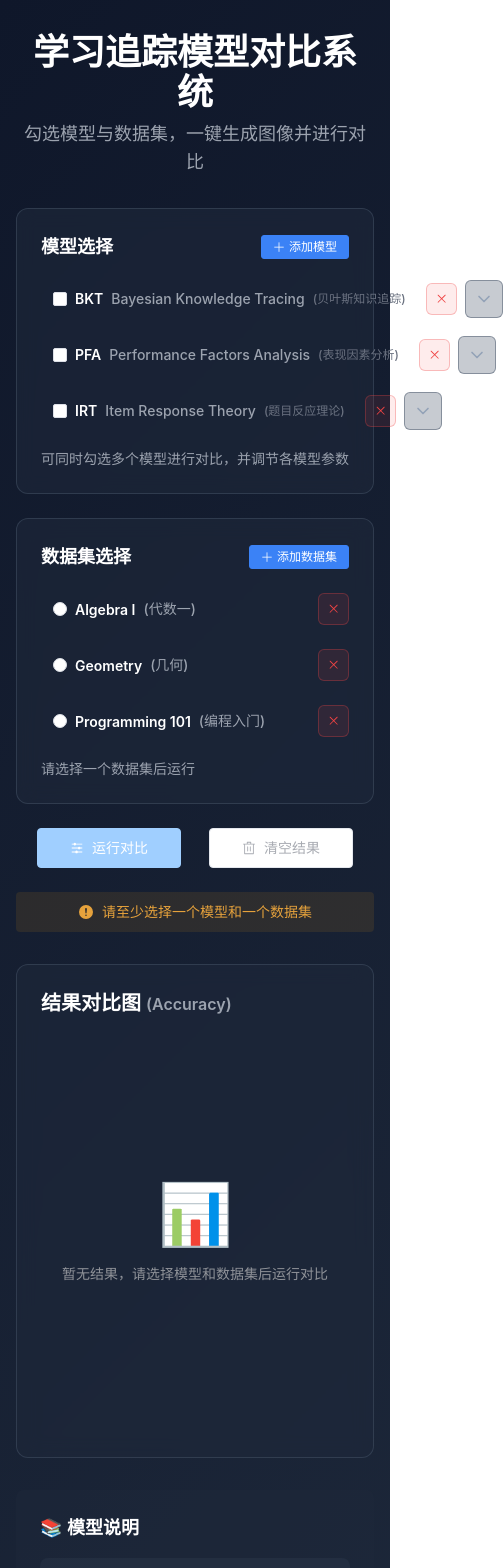
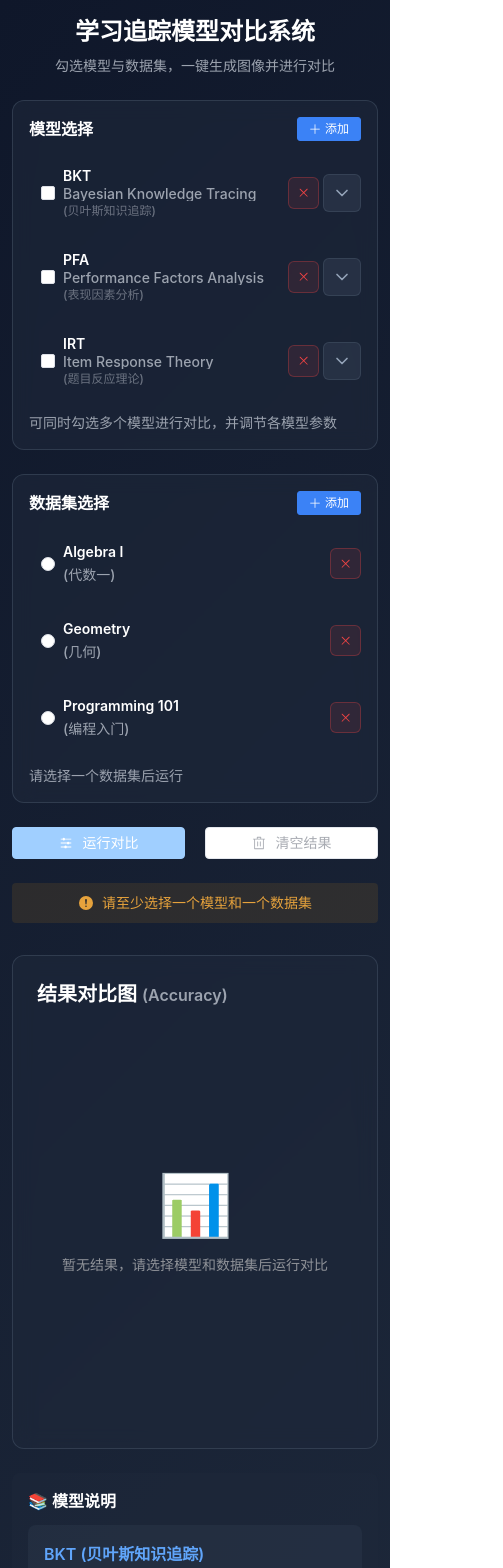
Before and after one commit to Kat3r1naK/model, a Vue app: page / in a window 390 px wide. Shown: the top 1568 px of the page, 503 px wide, since content can reach past the window. Built offline with nearby package versions, Linux system fonts and the light colour scheme.

Commit message:
feat(responsive): 实现响应式设计，优化组件在不同设备上的显示效果

```diff
--- a/src/App.vue
+++ b/src/App.vue
@@ -1,10 +1,10 @@
 <template>
-  <div id="app" class="min-h-screen py-8 px-4">
+  <div id="app" class="min-h-screen py-4 md:py-8 px-3 md:px-4">
     <div class="max-w-7xl mx-auto">
       <!-- 标题 -->
-      <header class="text-center mb-8">
-        <h1 class="text-4xl font-bold text-white mb-2">学习追踪模型对比系统</h1>
-        <p class="text-gray-400 text-lg">勾选模型与数据集，一键生成图像并进行对比</p>
+      <header class="text-center mb-6 md:mb-8">
+        <h1 class="text-2xl md:text-4xl font-bold text-white mb-2">学习追踪模型对比系统</h1>
+        <p class="text-gray-400 text-sm md:text-lg">勾选模型与数据集，一键生成图像并进行对比</p>
       </header>
 
       <!-- 选择区域 -->
@@ -14,25 +14,30 @@
       </div>
 
       <!-- 操作按钮 -->
-      <div class="flex items-center justify-center gap-4 mb-6">
+      <div class="flex items-center justify-center gap-2 md:gap-4 mb-6">
         <el-button
           type="primary"
-          size="large"
+          :size="isMobile ? 'default' : 'large'"
           :disabled="!canRun || isRunning"
           :loading="isRunning"
           @click="handleRunComparison"
-          class="px-8"
+          class="flex-1 md:flex-initial md:px-8"
         >
-          <el-icon class="mr-2">
+          <el-icon class="mr-1 md:mr-2">
             <Operation />
           </el-icon>
-          {{ isRunning ? '运行中...' : '运行对比' }}
+          <span class="text-sm md:text-base">{{ isRunning ? '运行中...' : '运行对比' }}</span>
         </el-button>
-        <el-button size="large" :disabled="!hasResults" @click="handleClearResults" class="px-8">
-          <el-icon class="mr-2">
+        <el-button
+          :size="isMobile ? 'default' : 'large'"
+          :disabled="!hasResults"
+          @click="handleClearResults"
+          class="flex-1 md:flex-initial md:px-8"
+        >
+          <el-icon class="mr-1 md:mr-2">
             <Delete />
           </el-icon>
-          清空结果
+          <span class="text-sm md:text-base">清空结果</span>
         </el-button>
       </div>
 
@@ -57,9 +62,11 @@
       <AddDatasetDialog />
 
       <!-- 模型说明 -->
-      <div class="mt-8 p-6 bg-slate-800 bg-opacity-50 rounded-lg border border-slate-600">
-        <h3 class="text-white text-lg font-semibold mb-4">📚 模型说明</h3>
-        <div class="grid grid-cols-1 md:grid-cols-3 gap-4">
+      <div
+        class="mt-6 md:mt-8 p-4 md:p-6 bg-slate-800 bg-opacity-50 rounded-lg border border-slate-600"
+      >
+        <h3 class="text-white text-base md:text-lg font-semibold mb-3 md:mb-4">📚 模型说明</h3>
+        <div class="grid grid-cols-1 md:grid-cols-3 gap-3 md:gap-4">
           <div class="p-4 bg-slate-700 bg-opacity-30 rounded-lg">
             <h4 class="text-blue-400 font-semibold mb-2">BKT (贝叶斯知识追踪)</h4>
             <p class="text-gray-300 text-sm">
@@ -85,7 +92,7 @@
 </template>
 
 <script setup lang="ts">
-import { computed } from 'vue'
+import { computed, ref, onMounted, onUnmounted } from 'vue'
 import { storeToRefs } from 'pinia'
 import { ElMessage } from 'element-plus'
 import { Operation, Delete } from '@element-plus/icons-vue'
@@ -109,6 +116,22 @@ const {
 } = storeToRefs(modelStore)
 
 const hasResults = computed(() => currentResult.value !== null)
+
+// 检测移动端
+const windowWidth = ref(window.innerWidth)
+const isMobile = computed(() => windowWidth.value < 768)
+
+const handleResize = () => {
+  windowWidth.value = window.innerWidth
+}
+
+onMounted(() => {
+  window.addEventListener('resize', handleResize)
+})
+
+onUnmounted(() => {
+  window.removeEventListener('resize', handleResize)
+})
 
 const handleRunComparison = async () => {
   const modelNames = selectedModels.value
--- a/src/components/AddDatasetDialog.vue
+++ b/src/components/AddDatasetDialog.vue
@@ -1,6 +1,6 @@
 <template>
-  <el-dialog v-model="dialogVisible" title="添加新数据集" width="500px" @close="handleClose">
-    <el-form :model="formData" label-width="100px">
+  <el-dialog v-model="dialogVisible" title="添加新数据集" :width="dialogWidth" @close="handleClose">
+    <el-form :model="formData" :label-width="labelWidth">
       <el-form-item label="数据集ID">
         <el-input v-model="formData.id" placeholder="如: physics" />
       </el-form-item>
@@ -19,7 +19,7 @@
 </template>
 
 <script setup lang="ts">
-import { ref, computed, watch } from 'vue'
+import { ref, computed, watch, onMounted, onUnmounted } from 'vue'
 import { storeToRefs } from 'pinia'
 import { ElMessage } from 'element-plus'
 import { useModelStore } from '@/stores/modelStore'
@@ -27,6 +27,29 @@ import type { Dataset } from '@/types'
 
 const modelStore = useModelStore()
 const { showAddDatasetDialog } = storeToRefs(modelStore)
+
+// 响应式窗口宽度
+const windowWidth = ref(window.innerWidth)
+const dialogWidth = computed(() => {
+  if (windowWidth.value < 640) return '90%'
+  if (windowWidth.value < 768) return '80%'
+  return '500px'
+})
+const labelWidth = computed(() => {
+  return windowWidth.value < 640 ? '70px' : '100px'
+})
+
+const handleResize = () => {
+  windowWidth.value = window.innerWidth
+}
+
+onMounted(() => {
+  window.addEventListener('resize', handleResize)
+})
+
+onUnmounted(() => {
+  window.removeEventListener('resize', handleResize)
+})
 
 // 表单数据
 const formData = ref<Dataset>({
--- a/src/components/AddModelDialog.vue
+++ b/src/components/AddModelDialog.vue
@@ -1,6 +1,6 @@
 <template>
-  <el-dialog v-model="dialogVisible" title="添加新模型" width="600px" @close="handleClose">
-    <el-form :model="formData" label-width="100px">
+  <el-dialog v-model="dialogVisible" title="添加新模型" :width="dialogWidth" @close="handleClose">
+    <el-form :model="formData" :label-width="labelWidth">
       <el-form-item label="模型ID">
         <el-input v-model="formData.id" placeholder="如: dkt" />
       </el-form-item>
@@ -25,7 +25,7 @@
 </template>
 
 <script setup lang="ts">
-import { ref, computed, watch } from 'vue'
+import { ref, computed, watch, onMounted, onUnmounted } from 'vue'
 import { storeToRefs } from 'pinia'
 import { ElMessage } from 'element-plus'
 import { useModelStore } from '@/stores/modelStore'
@@ -33,6 +33,29 @@ import type { Model } from '@/types'
 
 const modelStore = useModelStore()
 const { showAddModelDialog } = storeToRefs(modelStore)
+
+// 响应式窗口宽度
+const windowWidth = ref(window.innerWidth)
+const dialogWidth = computed(() => {
+  if (windowWidth.value < 640) return '90%'
+  if (windowWidth.value < 768) return '80%'
+  return '600px'
+})
+const labelWidth = computed(() => {
+  return windowWidth.value < 640 ? '70px' : '100px'
+})
+
+const handleResize = () => {
+  windowWidth.value = window.innerWidth
+}
+
+onMounted(() => {
+  window.addEventListener('resize', handleResize)
+})
+
+onUnmounted(() => {
+  window.removeEventListener('resize', handleResize)
+})
 
 // 表单数据
 const formData = ref({
--- a/src/components/DatasetSelector.vue
+++ b/src/components/DatasetSelector.vue
@@ -1,18 +1,21 @@
 <template>
   <div class="dataset-selector">
     <div class="flex items-center justify-between mb-4">
-      <h3 class="text-white text-lg font-semibold">数据集选择</h3>
+      <h3 class="text-white text-base md:text-lg font-semibold">数据集选择</h3>
       <el-button size="small" type="primary" @click="openAddDatasetDialog">
         <el-icon class="mr-1"><Plus /></el-icon>
-        添加数据集
+        <span class="hidden sm:inline">添加数据集</span>
+        <span class="sm:hidden">添加</span>
       </el-button>
     </div>
     <el-radio-group v-model="localSelectedDataset" class="flex flex-col gap-3">
       <div v-for="dataset in datasets" :key="dataset.id" class="dataset-item">
         <el-radio :label="dataset.id" :value="dataset.id" class="dataset-radio">
-          <div class="flex items-center gap-2">
-            <span class="font-semibold text-white">{{ dataset.name }}</span>
-            <span class="text-sm text-gray-400">({{ dataset.description }})</span>
+          <div class="dataset-info">
+            <span class="dataset-name" :title="dataset.name">{{ dataset.name }}</span>
+            <span class="dataset-desc" :title="dataset.description"
+              >({{ dataset.description }})</span
+            >
           </div>
         </el-radio>
         <button @click.stop="handleDeleteDataset(dataset.id)" class="delete-btn" title="删除数据集">
@@ -70,11 +73,17 @@ const handleDeleteDataset = (datasetId: string) => {
 
 <style scoped>
 .dataset-selector {
-  padding: 1.5rem;
+  padding: 1rem;
   background: rgba(30, 41, 59, 0.6);
   border-radius: 12px;
   border: 1px solid rgba(71, 85, 105, 0.5);
   backdrop-filter: blur(10px);
+}
+
+@media (min-width: 768px) {
+  .dataset-selector {
+    padding: 1.5rem;
+  }
 }
 
 .dataset-item {
@@ -83,6 +92,7 @@ const handleDeleteDataset = (datasetId: string) => {
   justify-content: space-between;
   gap: 0.5rem;
   width: 100%;
+  min-width: 0; /* 允许 flex 子元素收缩 */
 }
 
 :deep(.el-radio) {
@@ -90,10 +100,66 @@ const handleDeleteDataset = (datasetId: string) => {
   height: auto;
   margin-right: 0;
   flex: 1;
+  min-width: 0; /* 允许 flex 子元素收缩 */
 }
 
 :deep(.el-radio__label) {
   width: 100%;
+  min-width: 0; /* 允许 flex 子元素收缩 */
+}
+
+/* 数据集信息容器 */
+.dataset-info {
+  display: flex;
+  align-items: center;
+  gap: 0.5rem;
+  flex-wrap: wrap;
+  min-width: 0; /* 允许 flex 子元素收缩 */
+}
+
+/* 数据集名称 */
+.dataset-name {
+  font-weight: 600;
+  color: white;
+  white-space: nowrap;
+  overflow: hidden;
+  text-overflow: ellipsis;
+  max-width: 10rem;
+  flex-shrink: 0;
+}
+
+/* 数据集描述 */
+.dataset-desc {
+  font-size: 0.875rem;
+  color: #9ca3af;
+  white-space: nowrap;
+  overflow: hidden;
+  text-overflow: ellipsis;
+  flex: 1;
+  min-width: 0;
+}
+
+/* 移动端适配 */
+@media (max-width: 768px) {
+  .dataset-info {
+    flex-direction: column;
+    align-items: flex-start;
+    gap: 0.25rem;
+  }
+
+  .dataset-name,
+  .dataset-desc {
+    max-width: 100%;
+    width: 100%;
+  }
+
+  .dataset-name {
+    font-size: 0.875rem;
+  }
+
+  .delete-btn {
+    padding: 0.375rem;
+  }
 }
 
 :deep(.el-radio__input.is-checked .el-radio__inner) {
--- a/src/components/ModelSelector.vue
+++ b/src/components/ModelSelector.vue
@@ -1,23 +1,24 @@
 <template>
   <div class="model-selector">
     <div class="flex items-center justify-between mb-4">
-      <h3 class="text-white text-lg font-semibold">模型选择</h3>
+      <h3 class="text-white text-base md:text-lg font-semibold">模型选择</h3>
       <el-button size="small" type="primary" @click="openAddModelDialog">
         <el-icon class="mr-1"><Plus /></el-icon>
-        添加模型
+        <span class="hidden sm:inline">添加模型</span>
+        <span class="sm:hidden">添加</span>
       </el-button>
     </div>
     <el-checkbox-group v-model="localSelectedModels" class="flex flex-col gap-3">
       <div v-for="model in models" :key="model.id" class="model-item">
         <div class="model-header">
           <el-checkbox :label="model.id" :value="model.id" class="model-checkbox">
-            <div class="flex items-center gap-2">
-              <span class="font-semibold text-white">{{ model.name }}</span>
-              <span class="text-sm text-gray-400">{{ model.fullName }}</span>
-              <span class="text-xs text-gray-500">({{ model.description }})</span>
+            <div class="model-info">
+              <span class="model-name" :title="model.name">{{ model.name }}</span>
+              <span class="model-fullname" :title="model.fullName">{{ model.fullName }}</span>
+              <span class="model-desc" :title="model.description">({{ model.description }})</span>
             </div>
           </el-checkbox>
-          <div class="flex items-center gap-2">
+          <div class="model-actions">
             <button @click.stop="handleDeleteModel(model.id)" class="delete-btn" title="删除模型">
               <el-icon><Close /></el-icon>
             </button>
@@ -169,11 +170,17 @@ watch(
 
 <style scoped>
 .model-selector {
-  padding: 1.5rem;
+  padding: 1rem;
   background: rgba(30, 41, 59, 0.6);
   border-radius: 12px;
   border: 1px solid rgba(71, 85, 105, 0.5);
   backdrop-filter: blur(10px);
+}
+
+@media (min-width: 768px) {
+  .model-selector {
+    padding: 1.5rem;
+  }
 }
 
 .model-item {
@@ -185,6 +192,8 @@ watch(
   align-items: center;
   justify-content: space-between;
   gap: 0.5rem;
+  width: 100%;
+  min-width: 0; /* 允许 flex 子元素收缩 */
 }
 
 :deep(.el-checkbox) {
@@ -192,10 +201,91 @@ watch(
   height: auto;
   margin-right: 0;
   flex: 1;
+  min-width: 0; /* 允许 flex 子元素收缩 */
 }
 
 :deep(.el-checkbox__label) {
   width: 100%;
+  min-width: 0; /* 允许 flex 子元素收缩 */
+}
+
+/* 模型信息容器 */
+.model-info {
+  display: flex;
+  align-items: center;
+  gap: 0.5rem;
+  flex-wrap: wrap;
+  min-width: 0; /* 允许 flex 子元素收缩 */
+}
+
+/* 模型名称 - 主要信息，不换行 */
+.model-name {
+  font-weight: 600;
+  color: white;
+  white-space: nowrap;
+  overflow: hidden;
+  text-overflow: ellipsis;
+  max-width: 8rem;
+  flex-shrink: 0;
+}
+
+/* 模型全称 - 次要信息 */
+.model-fullname {
+  font-size: 0.875rem;
+  color: #9ca3af;
+  white-space: nowrap;
+  overflow: hidden;
+  text-overflow: ellipsis;
+  flex: 1;
+  min-width: 0;
+}
+
+/* 模型描述 - 辅助信息 */
+.model-desc {
+  font-size: 0.75rem;
+  color: #6b7280;
+  white-space: nowrap;
+  overflow: hidden;
+  text-overflow: ellipsis;
+  flex: 1;
+  min-width: 0;
+}
+
+/* 按钮操作区 */
+.model-actions {
+  display: flex;
+  align-items: center;
+  gap: 0.5rem;
+  flex-shrink: 0;
+}
+
+/* 移动端适配 */
+@media (max-width: 768px) {
+  .model-info {
+    flex-direction: column;
+    align-items: flex-start;
+    gap: 0.25rem;
+  }
+
+  .model-name,
+  .model-fullname,
+  .model-desc {
+    max-width: 100%;
+    width: 100%;
+  }
+
+  .model-name {
+    font-size: 0.875rem;
+  }
+
+  .model-actions {
+    gap: 0.25rem;
+  }
+
+  .expand-btn,
+  .delete-btn {
+    padding: 0.375rem;
+  }
 }
 
 :deep(.el-checkbox__input.is-checked .el-checkbox__inner) {
```
